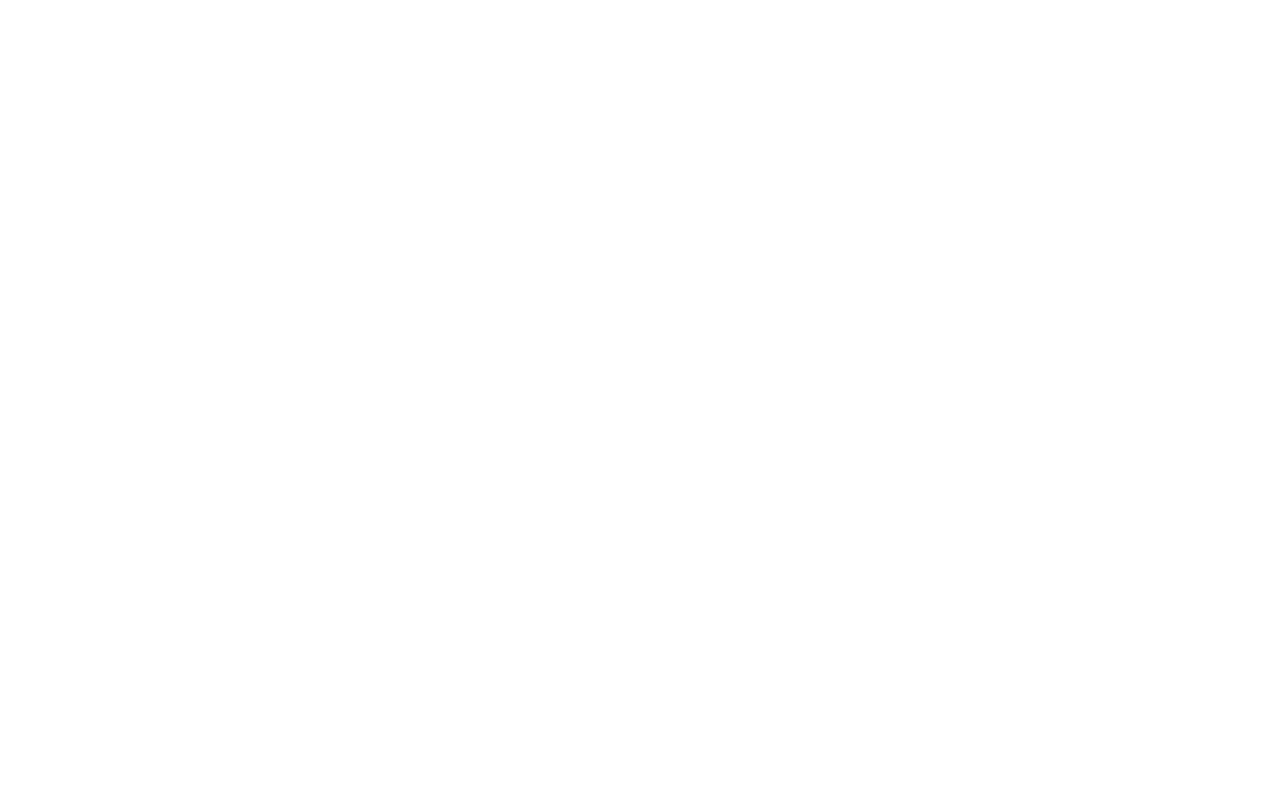
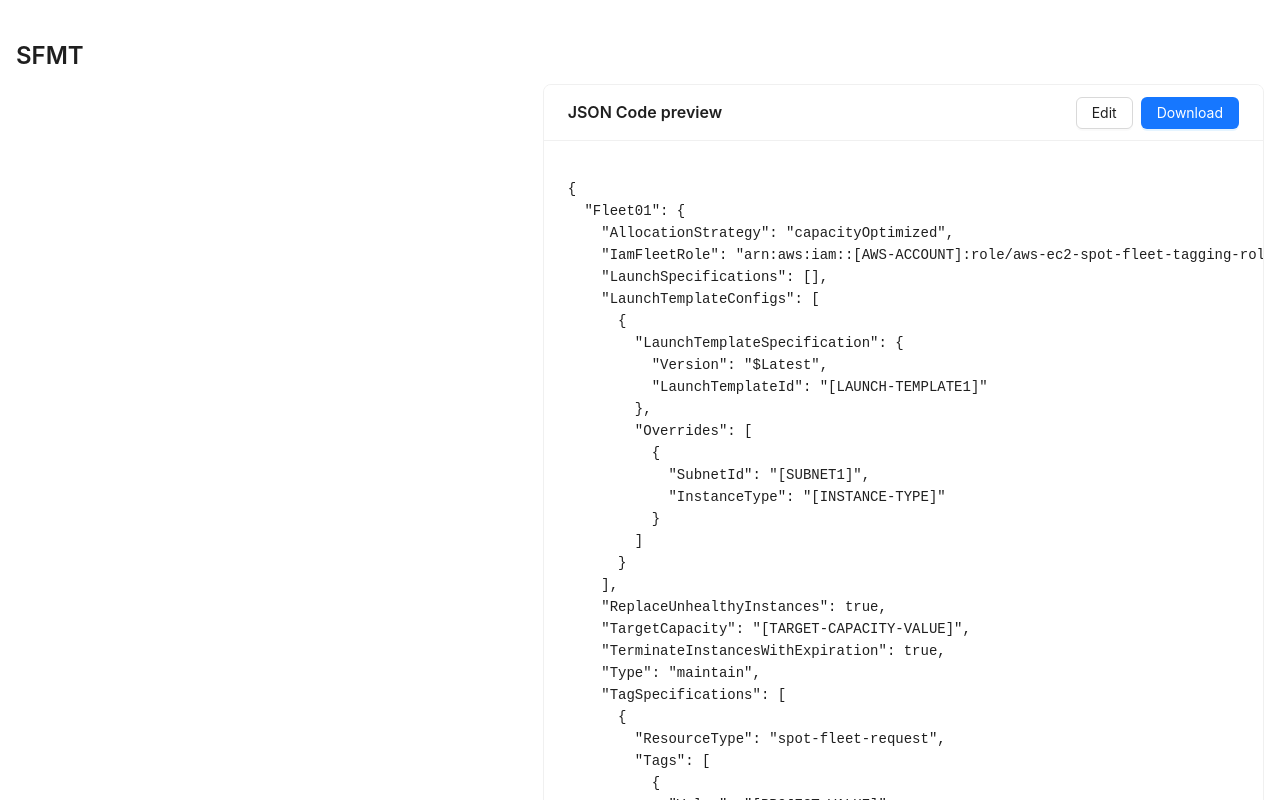
Before and after one commit to trackit/Deadline-rfdk-public, a React (Create React App) app in the folder DeadlineStack/spotfleet-mgmt-ui/client/: page / in a window 1280 px wide. Shown: the top 800 px of the page. Built offline with nearby package versions, Linux system fonts and the light colour scheme.

Commit message:
feat(frontend): implement page structure (#20)
* feat(frontend): implement page structure

```diff
--- a/DeadlineStack/spotfleet-mgmt-ui/client/public/index.html
+++ b/DeadlineStack/spotfleet-mgmt-ui/client/public/index.html
@@ -24,7 +24,7 @@
       work correctly both with client-side routing and a non-root public URL.
       Learn how to configure a non-root public URL by running `npm run build`.
     -->
-    <title>React App</title>
+    <title>Deadline SFMT</title>
   </head>
   <body>
     <noscript>You need to enable JavaScript to run this app.</noscript>
--- a/DeadlineStack/spotfleet-mgmt-ui/client/src/App.tsx
+++ b/DeadlineStack/spotfleet-mgmt-ui/client/src/App.tsx
@@ -1,13 +1,12 @@
-import React, { useEffect } from 'react';
+import React from 'react';
 import './App.css';
+import Structure from './components/Structure';
+import fleetData from './data/config';
 
 function App() {
-  useEffect(() => {
-    document.title = 'DeadLine SFMT';
-  }, []);
 
   return (
-    <div />
+    <Structure data={fleetData} />
   );
 }
 export default App;
--- a/DeadlineStack/spotfleet-mgmt-ui/client/src/components/JsonEditor.tsx
+++ b/DeadlineStack/spotfleet-mgmt-ui/client/src/components/JsonEditor.tsx
@@ -13,7 +13,7 @@
 
     return (
         <MonacoEditor
-            height={500}
+            height={700}
             language="json"
             value={initialValue}
             options={{ selectOnLineNumbers: true, }}
--- /dev/null
+++ b/DeadlineStack/spotfleet-mgmt-ui/client/src/components/Structure.tsx
@@ -0,0 +1,32 @@
+import React, { useState } from 'react';
+import { Typography, Row, Col } from 'antd';
+import JsonPreviewCard from './JsonPreviewCard';
+
+const { Title } = Typography;
+
+interface StructureProps {
+    data: Record<string, any>;
+}
+
+const Structure: React.FC<StructureProps> = ({ data }) => {
+    const [jsonData, setData] = useState(data);
+
+    const updateData = (updatedData: Record<string, any>) => {
+        setData(updatedData);
+    };
+    return (
+        <div style={{ padding: '16px' }}>
+            <Title level={3}>SFMT</Title>
+            <Row gutter={16}>
+                <Col span={10}>
+                    {/* Add fleet configuration here */}
+                </Col>
+                <Col span={14}>
+                    <JsonPreviewCard data={jsonData} onDataUpdate={updateData}/>
+                </Col>
+            </Row>
+        </div>
+    );
+};
+
+export default Structure;
--- /dev/null
+++ b/DeadlineStack/spotfleet-mgmt-ui/client/src/data/config.ts
@@ -0,0 +1,39 @@
+
+const fleetData = {
+    "Fleet01": {
+        AllocationStrategy: "capacityOptimized",
+        IamFleetRole: "arn:aws:iam::[AWS-ACCOUNT]:role/aws-ec2-spot-fleet-tagging-role",
+        LaunchSpecifications: [],
+        LaunchTemplateConfigs: [
+            {
+                LaunchTemplateSpecification: {
+                    Version: "$Latest",
+                    LaunchTemplateId: "[LAUNCH-TEMPLATE1]",
+                },
+                Overrides: [
+                    {
+                        SubnetId: "[SUBNET1]",
+                        InstanceType: "[INSTANCE-TYPE]",
+                    },
+                ],
+            },
+        ],
+        ReplaceUnhealthyInstances: true,
+        TargetCapacity: "[TARGET-CAPACITY-VALUE]",
+        TerminateInstancesWithExpiration: true,
+        Type: "maintain",
+        TagSpecifications: [
+            {
+                ResourceType: "spot-fleet-request",
+                Tags: [
+                    {
+                        Value: "[PROJECT-VALUE]",
+                        Key: "project",
+                    },
+                ],
+            },
+        ],
+    },
+};
+
+export default fleetData;
```
